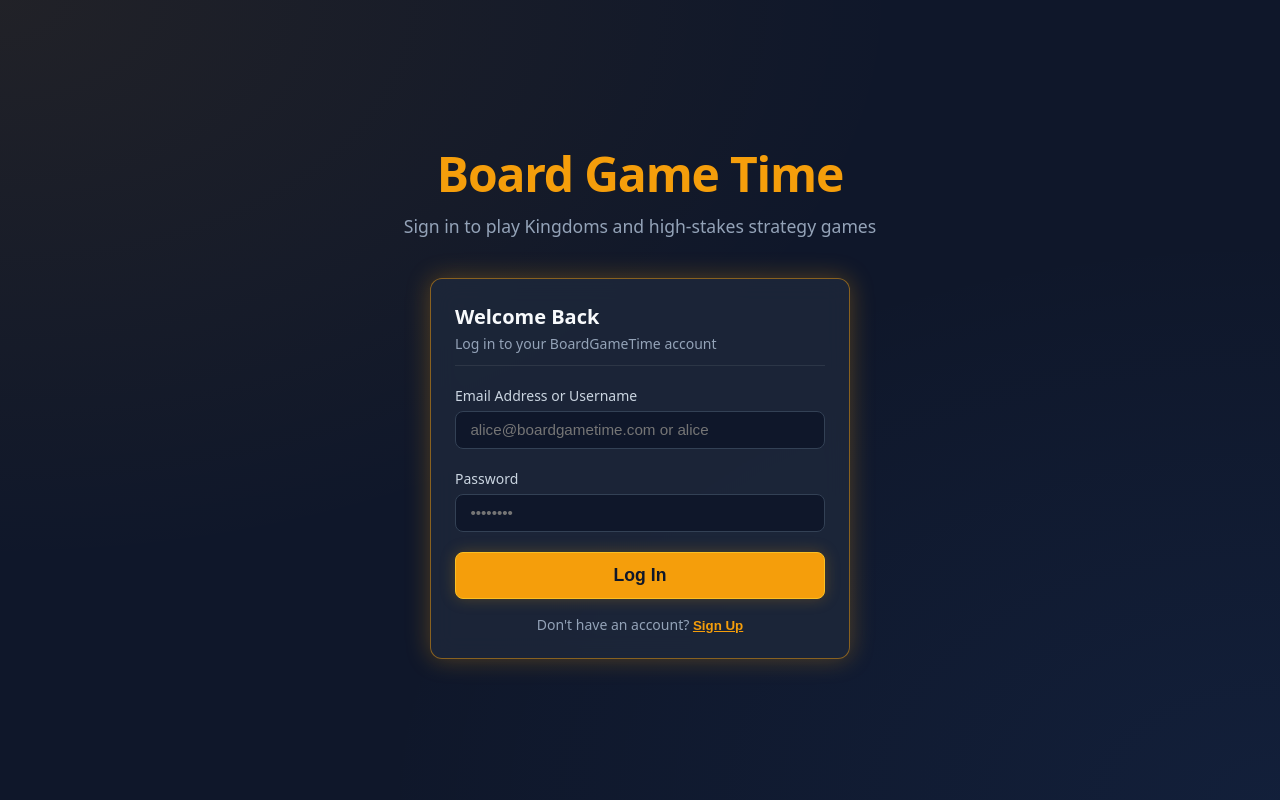
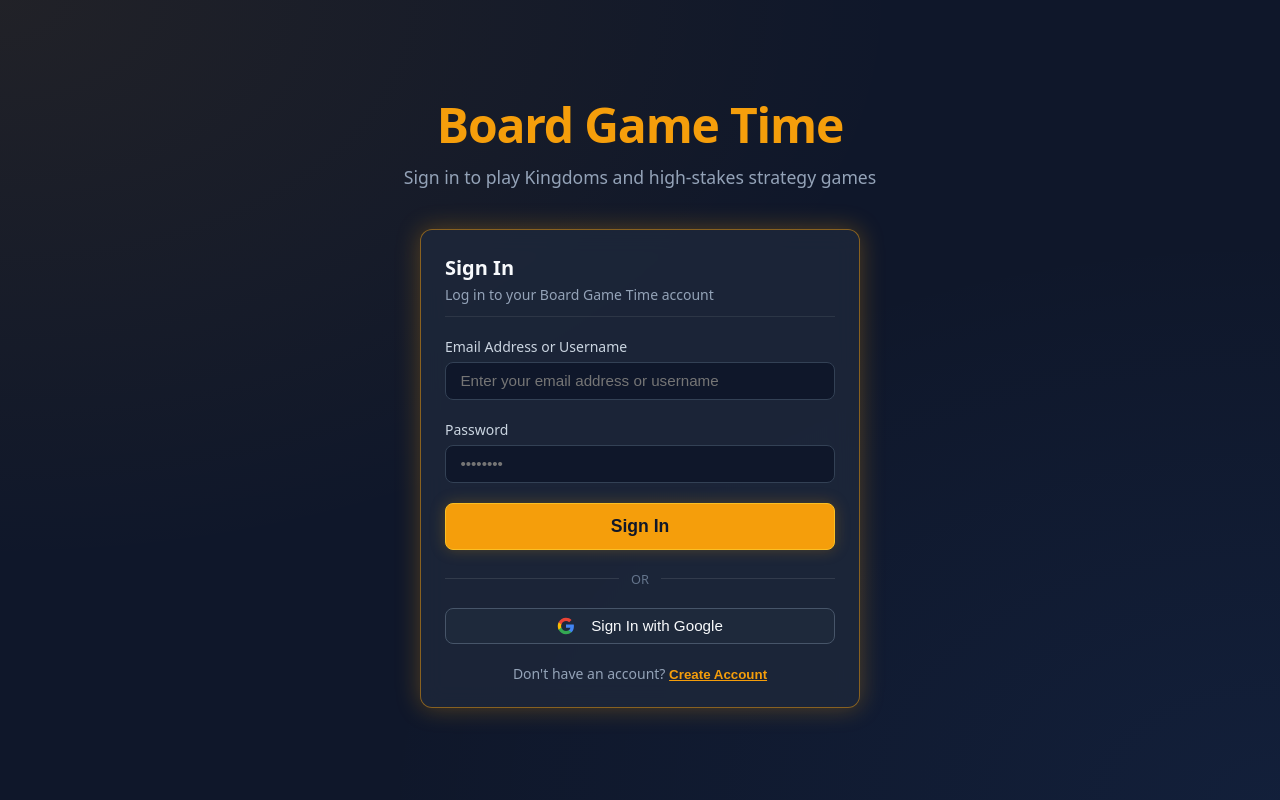
Before and after one commit to mbetzel/boardgametime, a Next.js app in the folder apps/web/: page /auth/login in a window 1280 px wide. Built offline with nearby package versions, Linux system fonts and the light colour scheme; no server answers.

Commit message:
fix(auth): generic placeholder for sign‑in input

```diff
--- a/apps/web/src/components/auth/AuthForm.tsx
+++ b/apps/web/src/components/auth/AuthForm.tsx
@@ -5,7 +5,8 @@ import { useRouter } from 'next/navigation';
 import { Button } from '../ui/Button';
 import { Card } from '../ui/Card';
 import { Input } from '../ui/Input';
-import { login, register } from '../../lib/api';
+import { login, register, setAuthToken, setStoredUser } from '../../lib/api';
+import { PasswordStrengthMeter, checkPasswordStrength } from './PasswordStrengthMeter';
 
 export interface AuthFormProps {
   initialRegister?: boolean;
@@ -23,6 +24,15 @@ export const AuthForm: React.FC<AuthFormProps> = ({ initialRegister = false }) =
   const handleSubmit = async (e: React.FormEvent) => {
     e.preventDefault();
     setError(null);
+
+    if (isRegister) {
+      const { isAllMet } = checkPasswordStrength(password);
+      if (!isAllMet) {
+        setError('Password does not meet all strength requirements.');
+        return;
+      }
+    }
+
     setLoading(true);
 
     try {
@@ -39,18 +49,41 @@ export const AuthForm: React.FC<AuthFormProps> = ({ initialRegister = false }) =
     }
   };
 
+  const handleGoogleSignIn = () => {
+    setError(null);
+    setLoading(true);
+    try {
+      const mockGoogleUser = {
+        id: 'google-dev-user-001',
+        username: 'GooglePlayer',
+        email: 'google_dev@boardgametime.com',
+        avatarUrl: 'https://lh3.googleusercontent.com/a/default-user',
+        createdAt: new Date().toISOString(),
+        updatedAt: new Date().toISOString(),
+      };
+      const mockToken = 'mock_google_jwt_token_local_dev';
+      setAuthToken(mockToken);
+      setStoredUser(mockGoogleUser);
+      router.push('/lobbies');
+    } catch (err: any) {
+      setError(err.message || 'Mock Google Auth failed.');
+    } finally {
+      setLoading(false);
+    }
+  };
+
   return (
     <Card
-      title={isRegister ? 'Create an Account' : 'Welcome Back'}
-      subtitle={isRegister ? 'Enter your details to join BoardGameTime' : 'Log in to your BoardGameTime account'}
+      title={isRegister ? 'Create New Account' : 'Sign In'}
+      subtitle={isRegister ? 'Enter your details to join Board Game Time' : 'Log in to your Board Game Time account'}
       glow
-      style={{ maxWidth: '420px', width: '100%', margin: '0 auto' }}
+      style={{ maxWidth: '440px', width: '100%', margin: '0 auto' }}
     >
       <form onSubmit={handleSubmit} style={{ display: 'flex', flexDirection: 'column', gap: '1.25rem' }}>
         {error && (
           <div
             style={{
-              padding: '0.75rem',
+              padding: '0.75rem 1rem',
               borderRadius: '8px',
               backgroundColor: 'rgba(239, 68, 68, 0.15)',
               border: '1px solid rgba(239, 68, 68, 0.4)',
@@ -62,25 +95,25 @@ export const AuthForm: React.FC<AuthFormProps> = ({ initialRegister = false }) =
           </div>
         )}
 
-        {isRegister && (
+        {isRegister ? (
+          <>
+            <Input
+              label="Email Address"
+              type="email"
+              placeholder="player@boardgametime.com"
+              value={email}
+              onChange={(e) => setEmail(e.target.value)}
+              required
+            />
             <Input
               label="Username"
+              type="text"
               placeholder="king_arthur"
               value={username}
               onChange={(e) => setUsername(e.target.value)}
               required
             />
-        )}
-
-        <Input
-          label={isRegister ? 'Email Address' : 'Email Address or Username'}
-          type={isRegister ? 'email' : 'text'}
-          placeholder={isRegister ? 'player@boardgametime.com' : 'alice@boardgametime.com or alice'}
-          value={email}
-          onChange={(e) => setEmail(e.target.value)}
-          required
-        />
-
+            <div>
               <Input
                 label="Password"
                 type="password"
@@ -89,19 +122,87 @@ export const AuthForm: React.FC<AuthFormProps> = ({ initialRegister = false }) =
                 onChange={(e) => setPassword(e.target.value)}
                 required
               />
+              <PasswordStrengthMeter password={password} />
+            </div>
+          </>
+        ) : (
+          <>
+            <Input
+              label="Email Address or Username"
+              type="text"
+              placeholder="Enter your email address or username"
+              value={email}
+              onChange={(e) => setEmail(e.target.value)}
+              required
+            />
+            <Input
+              label="Password"
+              type="password"
+              placeholder="••••••••"
+              value={password}
+              onChange={(e) => setPassword(e.target.value)}
+              required
+            />
+          </>
+        )}
 
         <Button type="submit" variant="gold" isLoading={loading} fullWidth size="lg">
-          {isRegister ? 'Register' : 'Log In'}
+          {isRegister ? 'Create' : 'Sign In'}
         </Button>
       </form>
 
-      <div style={{ textAlign: 'center', marginTop: '1rem', fontSize: '0.875rem', color: '#94a3b8' }}>
+      {!isRegister && (
+        <>
+          <div style={{ margin: '1.25rem 0', display: 'flex', alignItems: 'center', gap: '0.75rem' }}>
+            <div style={{ flex: 1, height: '1px', backgroundColor: 'rgba(255, 255, 255, 0.1)' }} />
+            <span style={{ fontSize: '0.8rem', color: '#64748b', textTransform: 'uppercase' }}>or</span>
+            <div style={{ flex: 1, height: '1px', backgroundColor: 'rgba(255, 255, 255, 0.1)' }} />
+          </div>
+
+          <Button
+            type="button"
+            variant="secondary"
+            fullWidth
+            onClick={handleGoogleSignIn}
+            style={{
+              backgroundColor: '#1e293b',
+              border: '1px solid #475569',
+              color: '#f8fafc',
+            }}
+          >
+            <svg width="18" height="18" viewBox="0 0 24 24" style={{ marginRight: '0.5rem' }}>
+              <path
+                fill="#4285F4"
+                d="M22.56 12.25c0-.78-.07-1.53-.2-2.25H12v4.26h5.92c-.26 1.37-1.04 2.58-2.21 3.36v2.77h3.57c2.08-1.92 3.28-4.74 3.28-8.14z"
+              />
+              <path
+                fill="#34A853"
+                d="M12 23c2.97 0 5.46-.98 7.28-2.66l-3.57-2.77c-.98.66-2.23 1.06-3.71 1.06-2.86 0-5.29-1.93-6.16-4.53H2.18v2.84C3.99 20.53 7.7 23 12 23z"
+              />
+              <path
+                fill="#FBBC05"
+                d="M5.84 14.09c-.22-.66-.35-1.36-.35-2.09s.13-1.43.35-2.09V7.06H2.18C1.43 8.55 1 10.22 1 12s.43 3.45 1.18 4.94l2.85-2.22.81-.63z"
+              />
+              <path
+                fill="#EA4335"
+                d="M12 5.38c1.62 0 3.06.56 4.21 1.64l3.15-3.15C17.45 2.09 14.97 1 12 1 7.7 1 3.99 3.47 2.18 7.06l3.66 2.84c.87-2.6 3.3-4.52 6.16-4.52z"
+              />
+            </svg>
+            Sign In with Google
+          </Button>
+        </>
+      )}
+
+      <div style={{ textAlign: 'center', marginTop: '1.25rem', fontSize: '0.875rem', color: '#94a3b8' }}>
         {isRegister ? 'Already have an account?' : "Don't have an account?"}{' '}
         <button
           type="button"
           onClick={() => {
-            setIsRegister(!isRegister);
-            setError(null);
+            if (isRegister) {
+              router.push('/auth/login');
+            } else {
+              router.push('/auth/register');
+            }
           }}
           style={{
             background: 'none',
@@ -112,7 +213,7 @@ export const AuthForm: React.FC<AuthFormProps> = ({ initialRegister = false }) =
             textDecoration: 'underline',
           }}
         >
-          {isRegister ? 'Log In' : 'Sign Up'}
+          {isRegister ? 'Sign In' : 'Create Account'}
         </button>
       </div>
     </Card>
```
Lines whose indentation alone changed are shown as unchanged.
